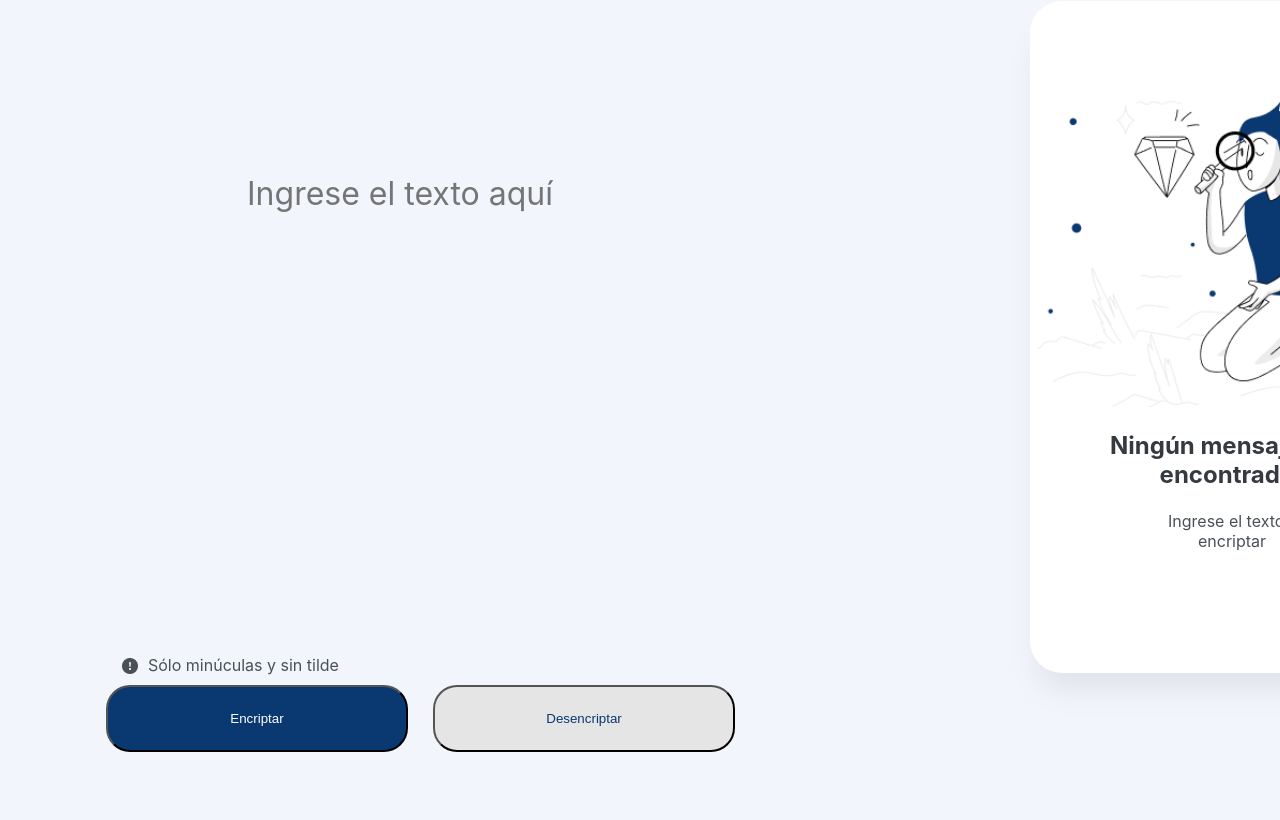
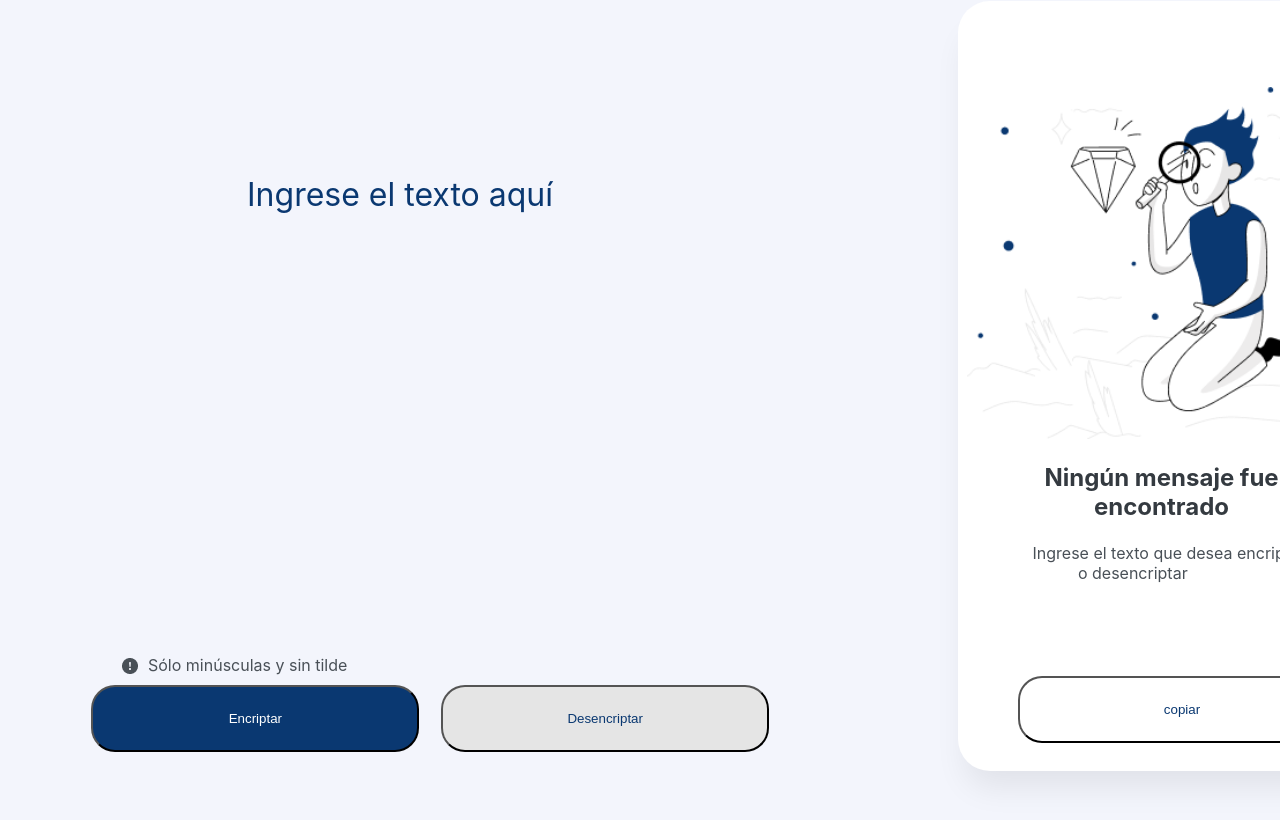
Before and after one commit to florenciamorisse/Oracle, a plain HTML site: page 04. Encriptador/index.html in a window 1280 px wide. Shown: the part 76-896 px from the top of the page. Drawn offline with Linux system fonts and the light colour scheme; a web font is replaced by a local one.

```diff
--- a/04. Encriptador/index.html
+++ b/04. Encriptador/index.html
@@ -14,11 +14,10 @@
         <!-- <h1 class="tittle">Encriptador de mensajes</h1> -->
       </div>
       <div class="left">
-        <input
+        <textarea
           class="text-input"
           type="text"
-          placeholder="Ingrese el texto aquí"
-        />
+        >Ingrese el texto aquí</textarea>
       </div>
       <div class="right">
         <img id="imagenNene" src="/img/Muñeco.png" alt="" />
@@ -26,14 +25,15 @@
           Ningún mensaje fue<br />
           encontrado
         </h2>
-        <textarea id="texto2" name="" id="" cols="80" rows="8">
-                Ingrese el texto que desea encriptar
+        <textarea  class="texto2" id="texto2" name="" id="" cols="18" rows="8">
+                Ingrese el texto que desea encriptar o desencriptar
         </textarea>
+        <button class="btn-copy">copiar</button>
       </div>
       <div class="left-button">
         <div class="cont-text-over-btn">
           <img class="vector2" src="/img/Vector2.png" alt="" />
-          <p class="text-over-btn">Sólo minúculas y sin tilde</p>
+          <p class="text-over-btn">Sólo minúsculas y sin tilde</p>
         </div>
         <button type="button" id="btn-encriptar">Encriptar</button>
         <button type="button" id="btn-desencriptar">Desencriptar</button>
--- a/04. Encriptador/script.js
+++ b/04. Encriptador/script.js
@@ -0,0 +1 @@
+const inputTexto = document.querySelectorbyId("texto2")
--- a/04. Encriptador/style.css
+++ b/04. Encriptador/style.css
@@ -24,17 +24,18 @@
 }
 .left{
     float: left;
-    width: 70%;
+    width: 60%;
     height: 55%;
-    border-radius: 24px;
+
 
 }
 .right{
+
     float: right;
-    margin-right: 15px;
+    margin-right: 55px;
     border-radius: 32px;
-    width: 400px;
-    height: auto;
+    width: 30%;
+    height: 770px;
     background: #FFFFFF;
     box-shadow: 0px 24px 32px -8px rgba(0, 0, 0, 0.08);
 
@@ -42,9 +43,9 @@
 .left-button{
 
     float: left;
-    width: 70%;
+    width: 60%;
     height: auto;
-    border-radius: 24px;
+
     background-color: #F3F5FC;
 }
 .logoImg{
@@ -74,6 +75,7 @@
     font-weight: 400;
     font-size: 32px;
     line-height: 150%;
+    resize: none;
 
 }
 .cont-text-over-btn{
@@ -113,22 +115,23 @@
 #texto2{
     display:flex;
     text-align: center;
-    float: left;
-    margin-left: 10%;
+    /* float: left; */
+    /* margin-left: 10%; */
     color: #495057;
     width: 80%;
-    height: 60%;
+    height: 17%;
     border: none;
     outline: none;
     font-family: 'inter';
     font-size: 16px;
+    resize: none;
 
 
 }
 #btn-encriptar{
     padding: 24px;
-    width: 30%;
-    height: 60%;
+    width: 328px;
+    height: 67px;
     border-radius: 24px;
     margin-left: 10%;
     background: #0A3871;
@@ -138,13 +141,21 @@
 }
 #btn-desencriptar{
     padding: 24px;
-    width: 30%;
-    height: 60%;
+    width: 328px;
+    height: 67px;
     border-radius: 24px;
     margin-left: 2%;
     background:#E5E5E5;
     color: #0A3871;
-
-
+}
+.btn-copy{
+    padding: 24px;
+    width: 328px;
+    height: 67px;
+    border-radius: 24px;
+    margin-left: 2%;
+    background:#FFFFFF;
+    margin-left: 60px;
+    color: #0A3871;
 
 }
```
